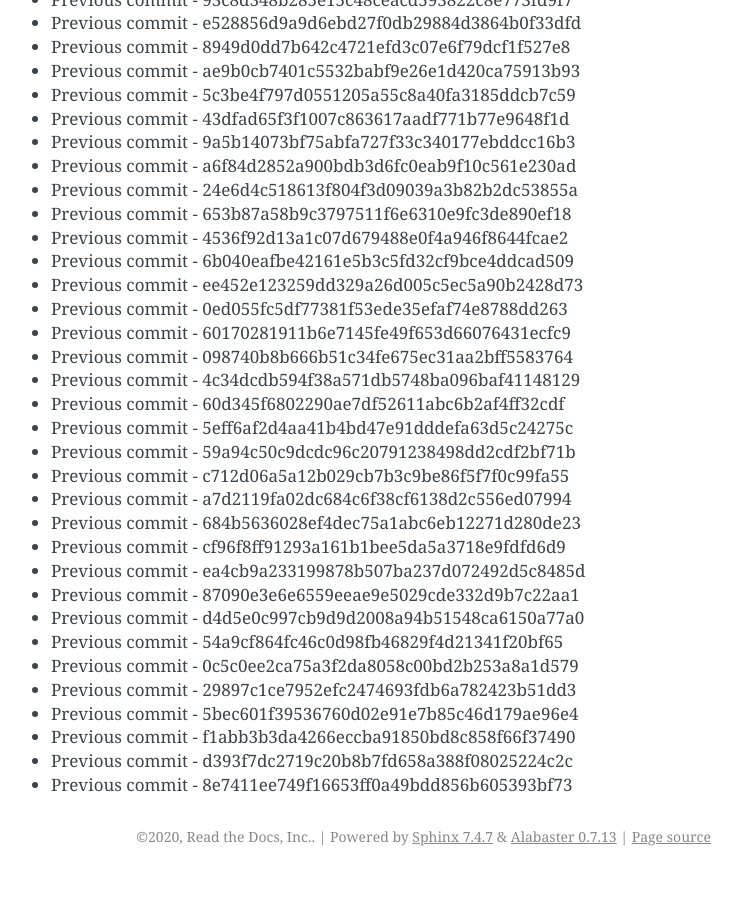
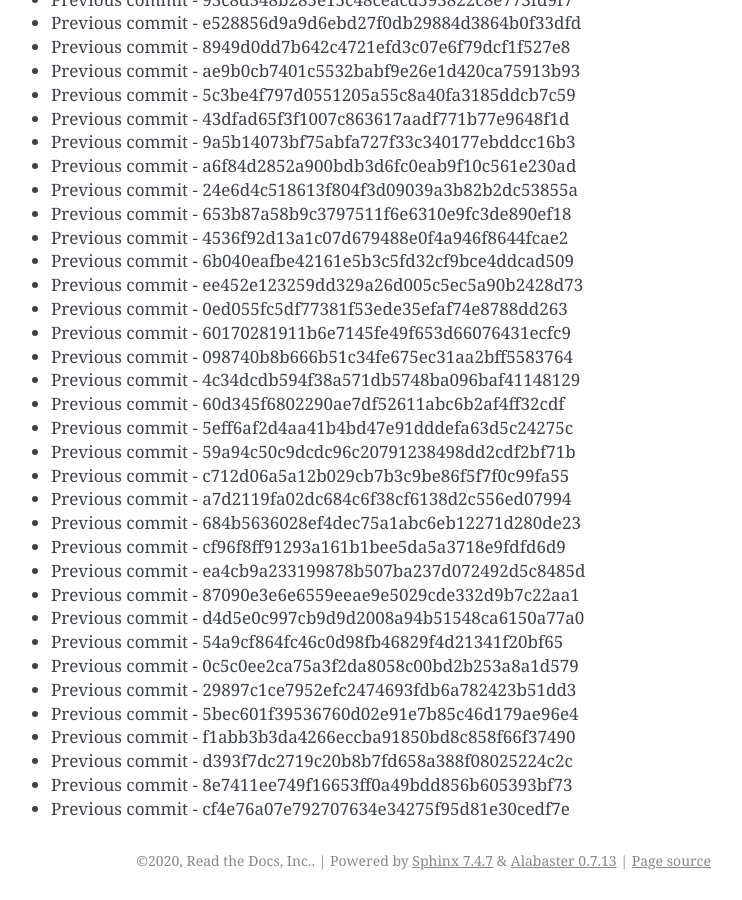
Before and after one commit to readthedocs/rtd-git-stresstest, a Sphinx documentation site: the page built from docs/updates.rst, in a window 1280 px wide and 900 px high, scrolled down 54770 px. Shown: the whole window, without its empty margins (399-1141 px from the left). Built offline with Sphinx 7.4.7, drawn with Linux system fonts in a browser that asks for light colours; before the commit the page ends 55646 px from its top, so only the background shows below that.

Commit message:
Generating commit from previous: cf4e76a07e792707634e34275f95d81e30cedf7e

```diff
--- a/docs/updates.rst
+++ b/docs/updates.rst
@@ -2333,3 +2333,4 @@ It can be tested for any performance characteristics.
 * Previous commit - f1abb3b3da4266eccba91850bd8c858f66f37490
 * Previous commit - d393f7dc2719c20b8b7fd658a388f08025224c2c
 * Previous commit - 8e7411ee749f16653ff0a49bdd856b605393bf73
+* Previous commit - cf4e76a07e792707634e34275f95d81e30cedf7e
```
